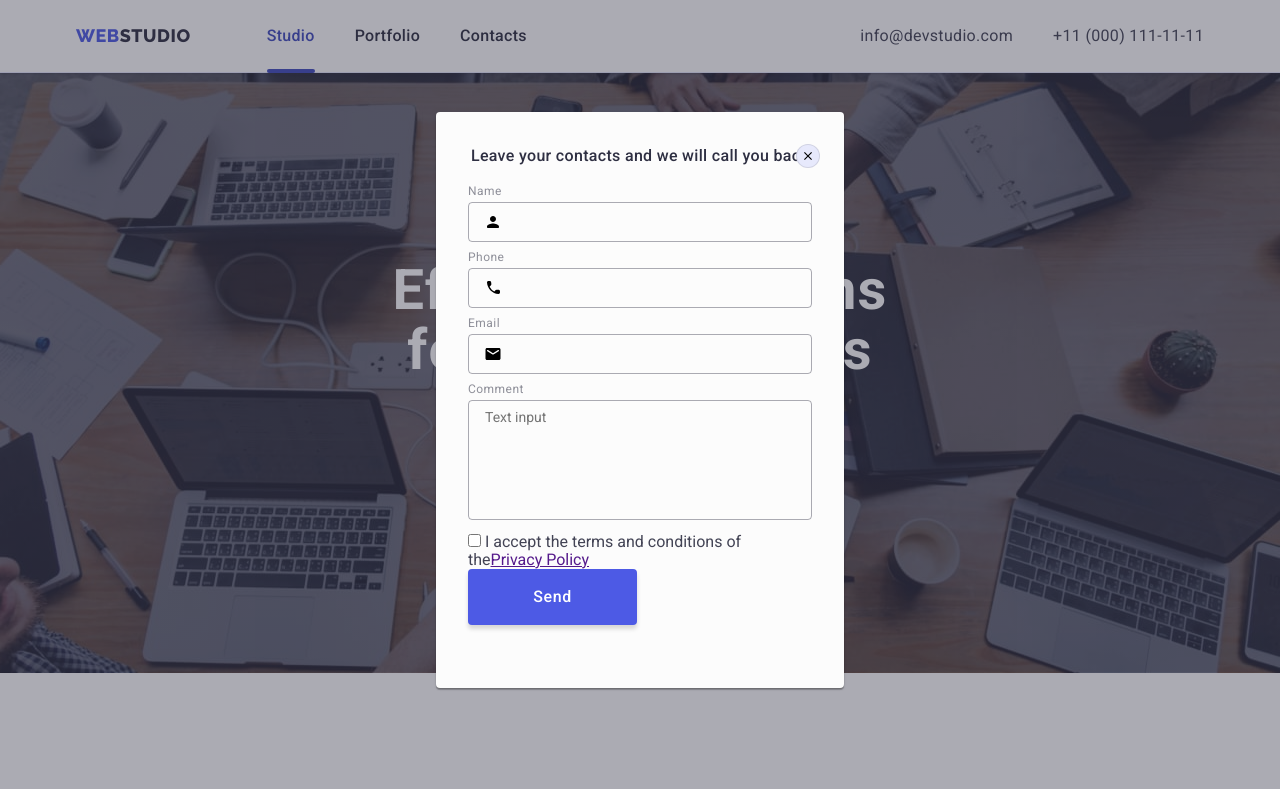
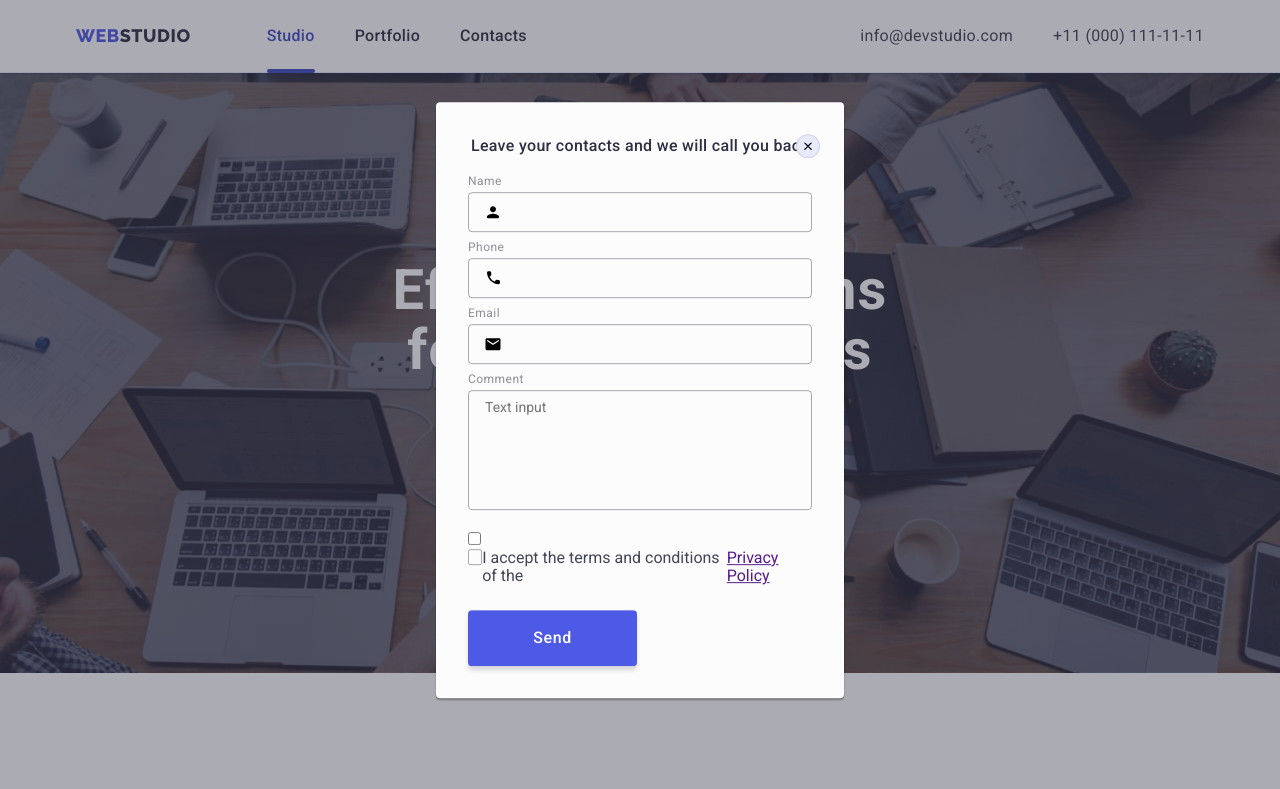
Before and after one commit to KaterynaBalashova/goit-markup-hw-06, a plain HTML site: page index.html in a window 1280 px wide. Both pictures are taken after a click on the button "Order Service". Shown: the top 789 px of the page. Drawn offline with nearby package versions, Linux system fonts and the light colour scheme.

Commit message:
checkbox-hw06

```diff
--- a/css/styles.css
+++ b/css/styles.css
@@ -676,6 +676,10 @@ body {
     fill: #4D5AE5;
 }
 
+.textarea-wraper {
+    margin-bottom: 16px;
+}
+
 .modal-textarea {
     padding: 8px 16px;
     width: 100%;
@@ -691,6 +695,23 @@ body {
 
 .modal-textarea:focus {
     border-color: #4D5AE5;
+}
+
+.checkbox-wraper {
+    margin-bottom: 24px;
+}
+
+.check-text::before {
+    content: '';
+    display: block;
+    width: 16px;
+    height: 16px;
+    border: 1px solid rgba(46, 47, 66, 0.4);
+    border-radius: 2px;
+}
+
+.check-text {
+    display: flex;
 }
 
 .send-btn {
--- a/index.html
+++ b/index.html
@@ -313,14 +313,16 @@
                         </div>
                 </div>
 
-                <div class="input-wraper">
+                <div class="textarea-wraper">
                     <label class="modal-form-label" for="usar-comment">Comment</label>
                     <textarea class="modal-textarea" name="comment" id="usar-comment" placeholder="Text input"></textarea>
                 </div>
 
-                <input type="checkbox">
-                <label>I accept the terms and conditions of the<a href="">Privacy Policy<a>
-                </label>
+                <div class="checkbox-wraper">
+                    <input type="checkbox" class="modal-check" id="privacy" name="user-privacy" value="true"/>
+                    <label for="privacy" class="check-text">I accept the terms and conditions of the <a href="">Privacy Policy<a>
+                    </label>
+                </div>
                 <button type="submit" class="send-btn">Send</button>
             </form>
         </div>
```
